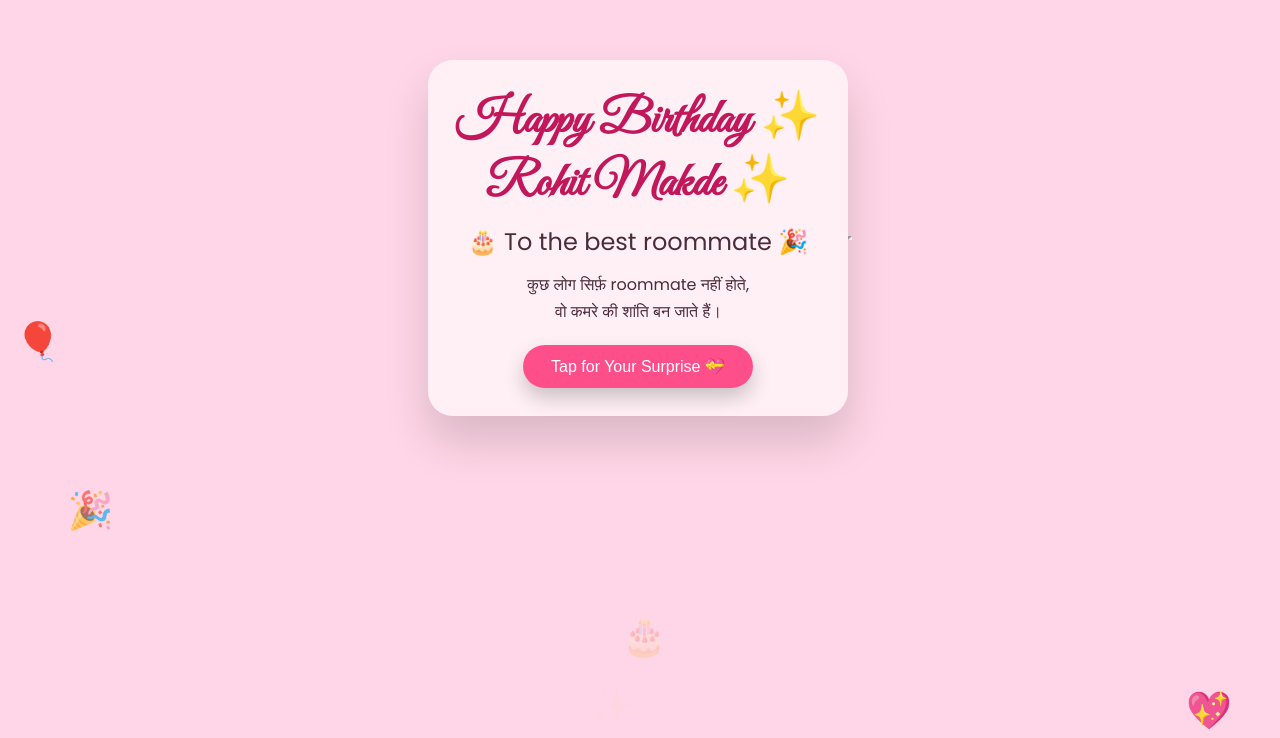
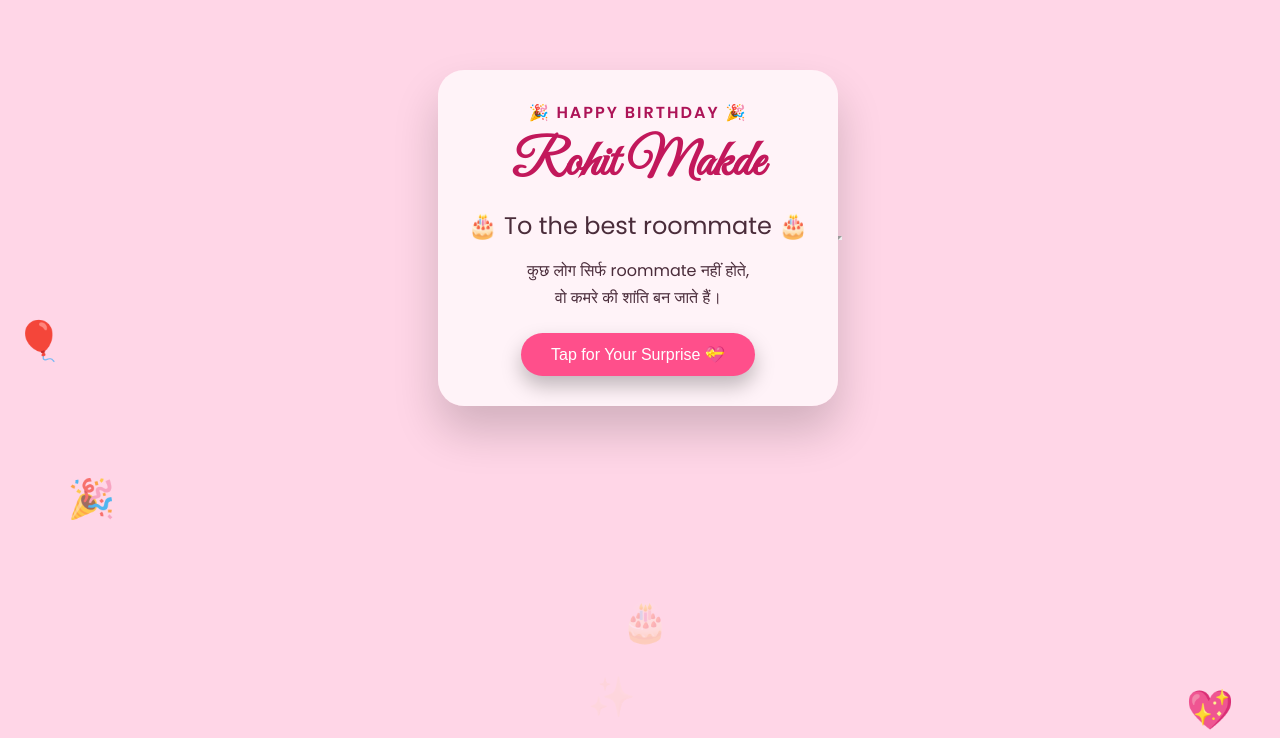
Before and after one commit to GajendraLodhi2/Rohit, a plain HTML site: page index.html in a window 1280 px wide. Shown: the part 162-900 px from the top of the page. Drawn offline with Linux system fonts and the light colour scheme; grey boxes are pictures that could not be loaded.

Commit message:
Update index.html

```diff
--- a/index.html
+++ b/index.html
@@ -22,55 +22,75 @@ body{
   overflow-x:hidden;
 }
 
+/* Card */
 .card{
-  max-width:440px;
-  background:rgba(255,255,255,0.65);
-  border-radius:25px;
-  padding:28px;
+  max-width:460px;
+  background:rgba(255,255,255,0.7);
+  border-radius:26px;
+  padding:30px;
   text-align:center;
-  box-shadow:0 25px 45px rgba(0,0,0,0.15);
+  box-shadow:0 25px 45px rgba(0,0,0,0.18);
   animation:fadeIn 1.8s ease;
+}
+
+/* Headings */
+.start{
+  font-size:1rem;
+  letter-spacing:2px;
+  font-weight:600;
+  color:#ad1457;
 }
 
 h1{
   font-family:'Great Vibes',cursive;
-  font-size:3rem;
+  font-size:3.2rem;
+  margin-top:6px;
   color:#c2185b;
 }
 
 h2{
-  margin-top:10px;
+  margin-top:12px;
   font-weight:500;
 }
 
+/* Text */
 p{
   font-size:1rem;
   line-height:1.7;
-  margin-top:12px;
+  margin-top:14px;
 }
 
+/* Button */
 button{
-  margin-top:20px;
-  padding:12px 28px;
+  margin-top:22px;
+  padding:12px 30px;
   border:none;
   border-radius:30px;
   background:#ff4f8b;
   color:white;
   font-size:1rem;
   cursor:pointer;
-  box-shadow:0 10px 20px rgba(0,0,0,0.2);
+  box-shadow:0 10px 20px rgba(0,0,0,0.25);
   transition:0.3s;
 }
 
-button:hover{transform:scale(1.05)}
+button:hover{transform:scale(1.06)}
 
 .hidden{display:none}
+
+/* Photo */
+.photo{
+  max-width:100%;
+  border-radius:18px;
+  margin-top:18px;
+  box-shadow:0 10px 25px rgba(0,0,0,0.25);
+}
 
 /* Floating emojis */
 .balloon{
   position:absolute;
   bottom:-100px;
-  font-size:2.3rem;
+  font-size:2.4rem;
   animation:float 9s infinite ease-in;
 }
 
@@ -96,18 +116,21 @@ button:hover{transform:scale(1.05)}
   b.className="balloon";
   b.innerHTML=e;
   b.style.left=(Math.random()*100)+"vw";
-  b.style.animationDelay=(i*1.5)+"s";
+  b.style.animationDelay=(i*1.4)+"s";
   document.body.appendChild(b);
 });
 </script>
 
 <div class="card">
 
-<h1>Happy Birthday ✨<br>Rohit Makde ✨</h1>
-<h2>🎂 To the best roommate 🎉</h2>
+<div class="start">🎉 HAPPY BIRTHDAY 🎉</div>
+
+<h1>Rohit Makde</h1>
+
+<h2>🎂 To the best roommate 🎂</h2>
 
 <p>
-कुछ लोग सिर्फ़ roommate नहीं होते,<br>
+कुछ लोग सिर्फ roommate नहीं होते,<br>
 वो कमरे की शांति बन जाते हैं।
 </p>
 
@@ -117,12 +140,15 @@ Tap for Your Surprise 💝
 
 <div id="surprise" class="hidden">
 
+<!-- 🖼️ Your Photo -->
+<img src="us.jpg" alt="Us Together" class="photo">
+
 <p>
 Rohit,<br>
 ना ज़्यादा शिकायत,<br>
 ना बेवजह शोर—<br>
-हर हाल में खुद को संभाल लेना,<br>
-यही तेरी सबसे बड़ी quality है 🤍
+हर हाल में खुद को संभाल लेना<br>
+तेरी सबसे बड़ी quality है 🤍
 </p>
 
 <p>
@@ -135,32 +161,32 @@ Rohit,<br>
 <p>
 ♟️ शतरंज की बिसात हो या ज़िंदगी,<br>
 हर चाल सोच-समझकर चलना<br>
-तुझे अलग बनाता है।
+तुझे सबसे अलग बनाता है।
 </p>
 
 <p>
 ML, coding और मेहनत के साथ<br>
 SWE बनने का जो सपना तूने देखा है—<br>
-मुझे पूरा भरोसा है,<br>
-ये साल उसे एक कदम और पास लाएगा 🚀
+मुझे पूरा भरोसा है<br>
+ये साल उसे और पास ले आएगा 🚀
 </p>
 
 <p>
-Birthday पर बस यही wish है कि<br>
-तेरी मेहनत रंग लाए,<br>
+Birthday पर बस यही दुआ है कि<br>
 अच्छी internship मिले,<br>
-और आगे चलकर ek solid placement भी 💼✨
+मेहनत का सही फल मिले,<br>
+और एक solid placement भी 💼✨
 </p>
 
 <h2>🎉 Happy Birthday, Legend 🎉</h2>
 
-<p style="margin-top:18px;">
+<p>
 कमरा बदले या रास्ते अलग हों,<br>
 ये दोस्ती और भरोसा<br>
 हमेशा वैसा ही बना रहे 🤍
 </p>
 
-<p style="margin-top:15px;">
+<p style="margin-top:16px;">
 — तेरा roommate और दोस्त,<br>
 <strong>Gajendra 🤍</strong>
 </p>
@@ -169,7 +195,7 @@ Birthday पर बस यही wish है कि<br>
 
 </div>
 
-<!-- 🎶 Ilahi Song -->
+<!-- 🎶 Song -->
 <iframe id="ytplayer" width="0" height="0"
 src="https://www.youtube.com/embed/fdubeMFwuGs?enablejsapi=1&loop=1&playlist=fdubeMFwuGs"
 allow="autoplay">
```
